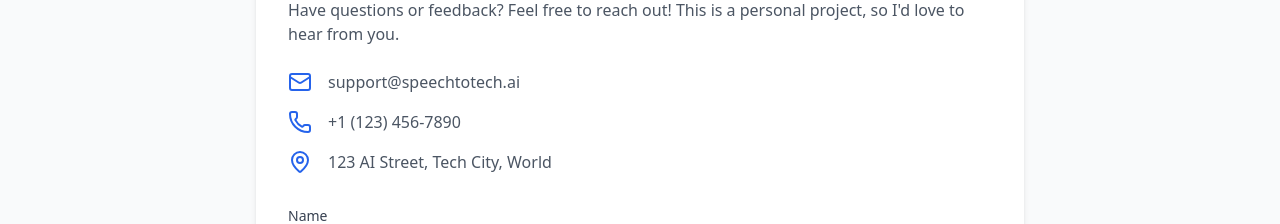
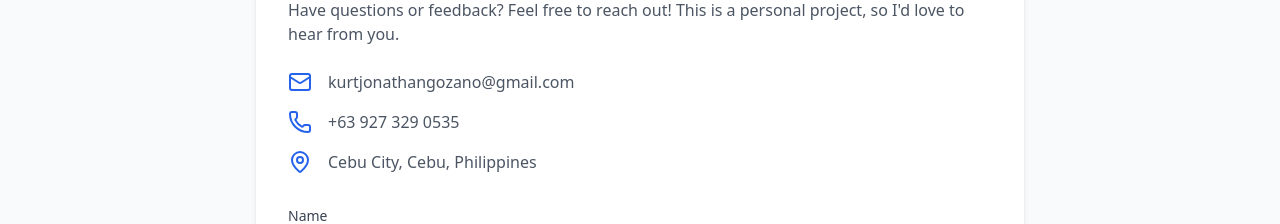
Before and after one commit to jonavoidd/text-to-speec-ai-frontend, a Next.js app: page /contact in a window 1280 px wide. Shown: the part 142-366 px from the top of the page. Built offline with nearby package versions, Linux system fonts and the light colour scheme.

Commit message:
modified contacts

```diff
--- a/src/app/contact/page.tsx
+++ b/src/app/contact/page.tsx
@@ -13,15 +13,15 @@ const Contact = () => {
         <div className="space-y-4">
           <div className="flex items-center space-x-4">
             <Mail className="w-6 h-6 text-blue-600" />
-            <p className="text-gray-600">support@speechtotech.ai</p>
+            <p className="text-gray-600">kurtjonathangozano@gmail.com</p>
           </div>
           <div className="flex items-center space-x-4">
             <Phone className="w-6 h-6 text-blue-600" />
-            <p className="text-gray-600">+1 (123) 456-7890</p>
+            <p className="text-gray-600">+63 927 329 0535</p>
           </div>
           <div className="flex items-center space-x-4">
             <MapPin className="w-6 h-6 text-blue-600" />
-            <p className="text-gray-600">123 AI Street, Tech City, World</p>
+            <p className="text-gray-600">Cebu City, Cebu, Philippines</p>
           </div>
         </div>
 
--- a/src/components/FileUploader.tsx
+++ b/src/components/FileUploader.tsx
@@ -21,7 +21,7 @@ const FileUploader = ({ onFileUpload }: FileUploaderProps) => {
         onChange={(e) => setFile(e.target.files?.[0] || null)}
         className="border p-2 rounded-md"
       />
-      <Button onClick={handleUpload} className="mt-2">
+      <Button onClick={handleUpload} className="mt-2 w-full h-12 px-6 py-3">
         Upload & Transcribe
       </Button>
     </div>
--- a/src/services/websocket.ts
+++ b/src/services/websocket.ts
@@ -1,6 +1,6 @@
 export const connectWebSocket = (setTranscription: (text: string) => void) => {
   const socket = new WebSocket(
-    "https://text-to-speech-ai-backend-production.up.railway.app/ws"
+    "https://text-to-speech-ai-backend-hdp1.onrender.com/ws"
   );
 
   socket.onmessage = (event) => {
```
